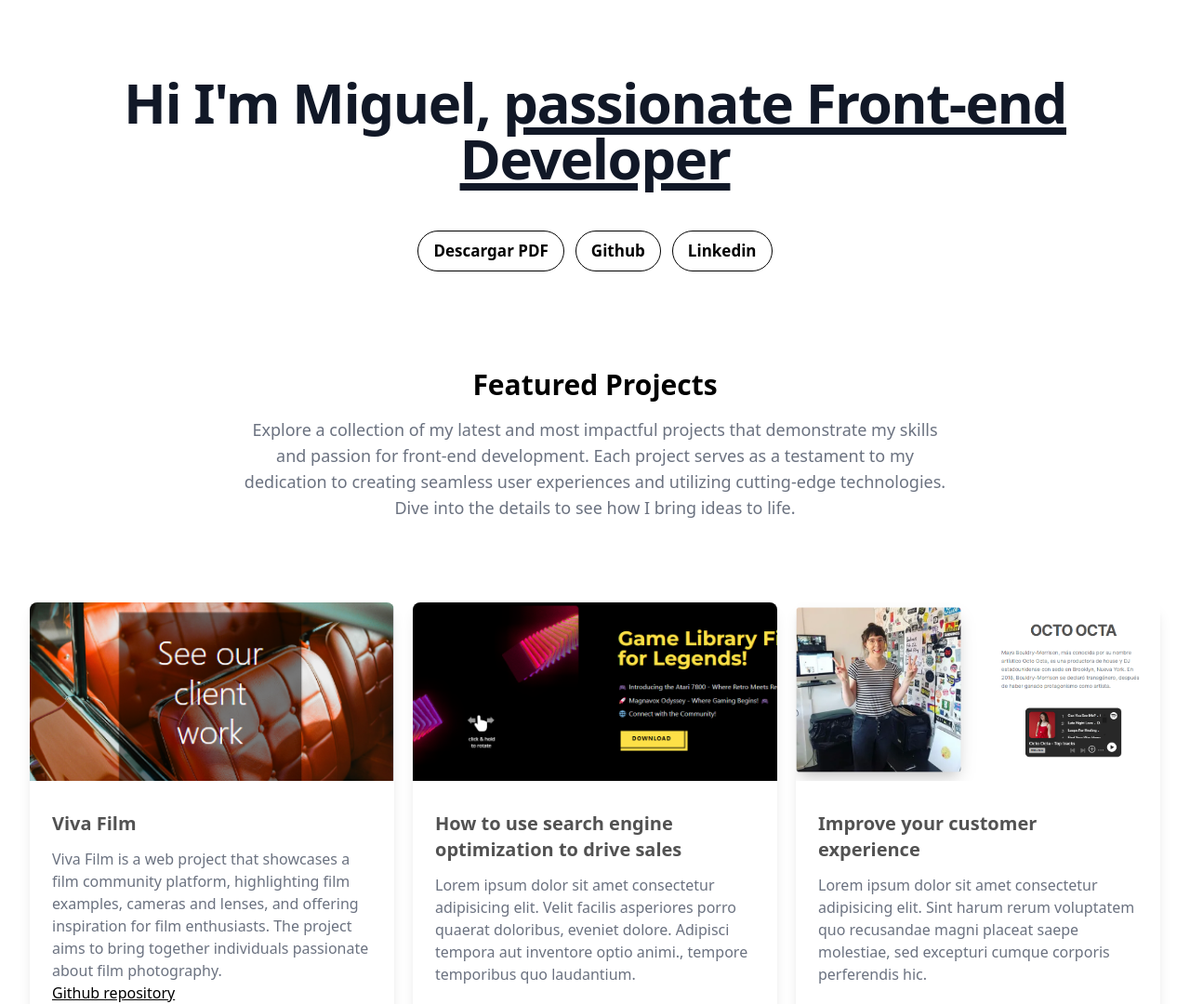
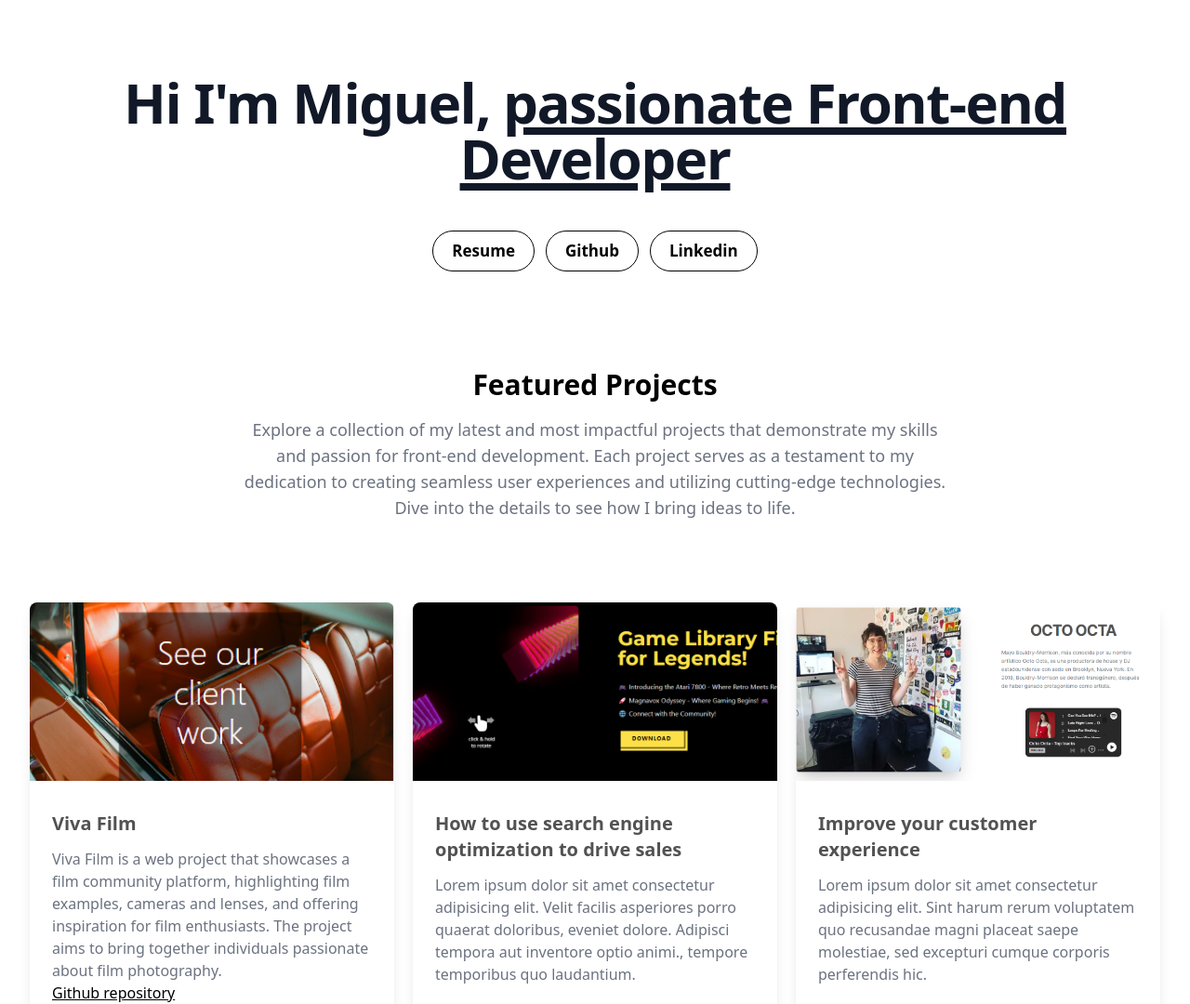
Before and after one commit to MigVarona/Portfolio-new, a website: page src/index.html in a window 1280 px wide. Shown: the top 1080 px of the page at 93% size. Drawn offline with nearby package versions, Linux system fonts and the light colour scheme; grey boxes are pictures that could not be loaded.

```diff
--- a/src/index.html
+++ b/src/index.html
@@ -31,10 +31,10 @@
         Front-end Developer</span></h1>
 
         <div class="space-x-3 m-5 mt-9 flex justify-center items-center">
-      <button class="px-4 py-2" onclick="descargarPDF()">Descargar PDF</button>
-      <button class="px-4 py-2"><a href="https://github.com/MigVarona">Github</a></button>
+      <button class="px-5 py-2" onclick="descargarPDF()">Resume</button>
+      <button class="px-5 py-2"><a href="https://github.com/MigVarona">Github</a></button>
 
-      <button class="px-4 py-2"><a href="https://www.linkedin.com/in/miguel-varona-555643284/">Linkedin</a>
+      <button class="px-5 py-2"><a href="https://www.linkedin.com/in/miguel-varona-555643284/">Linkedin</a>
 
       </button>
     </div>
```
